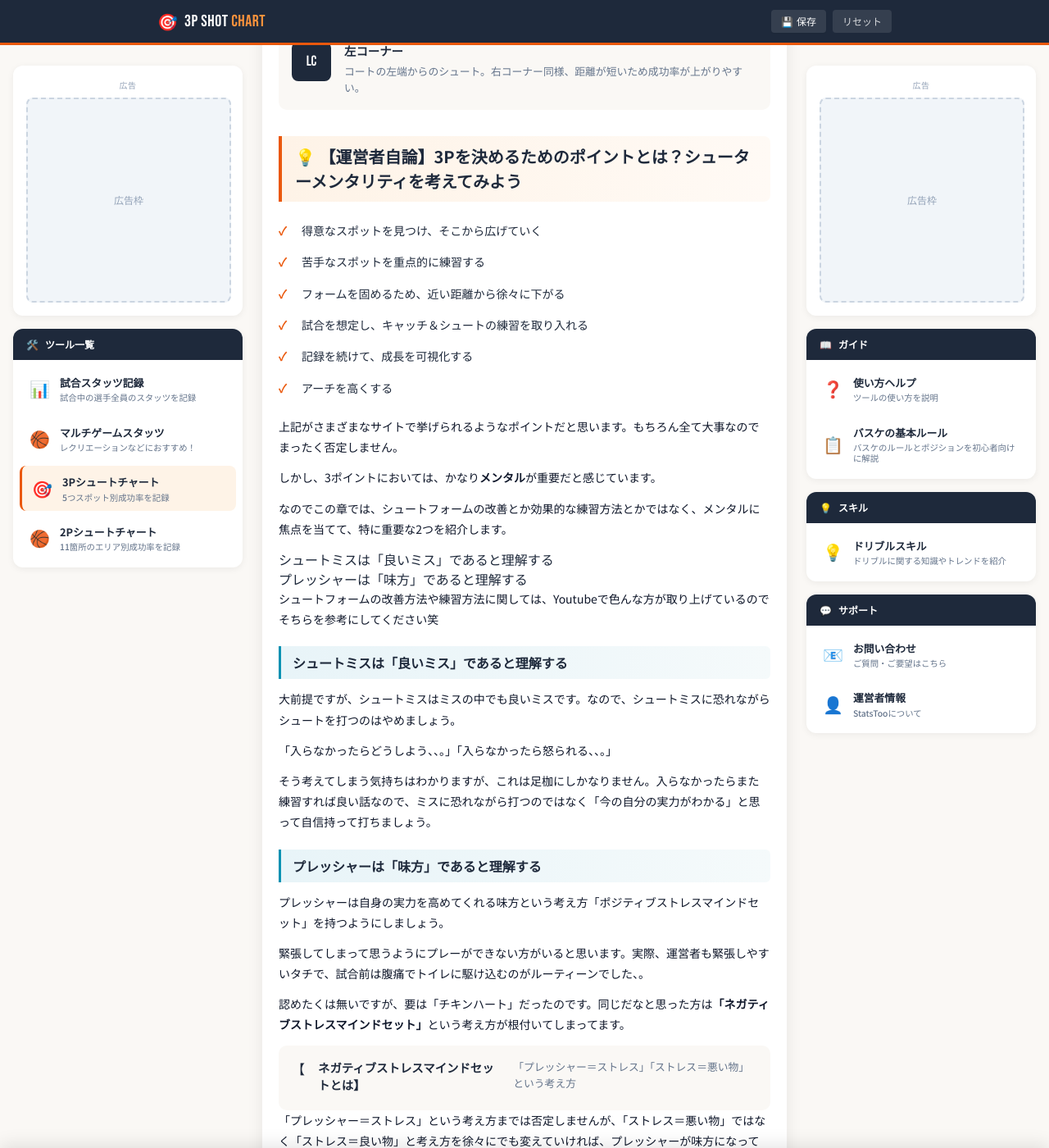
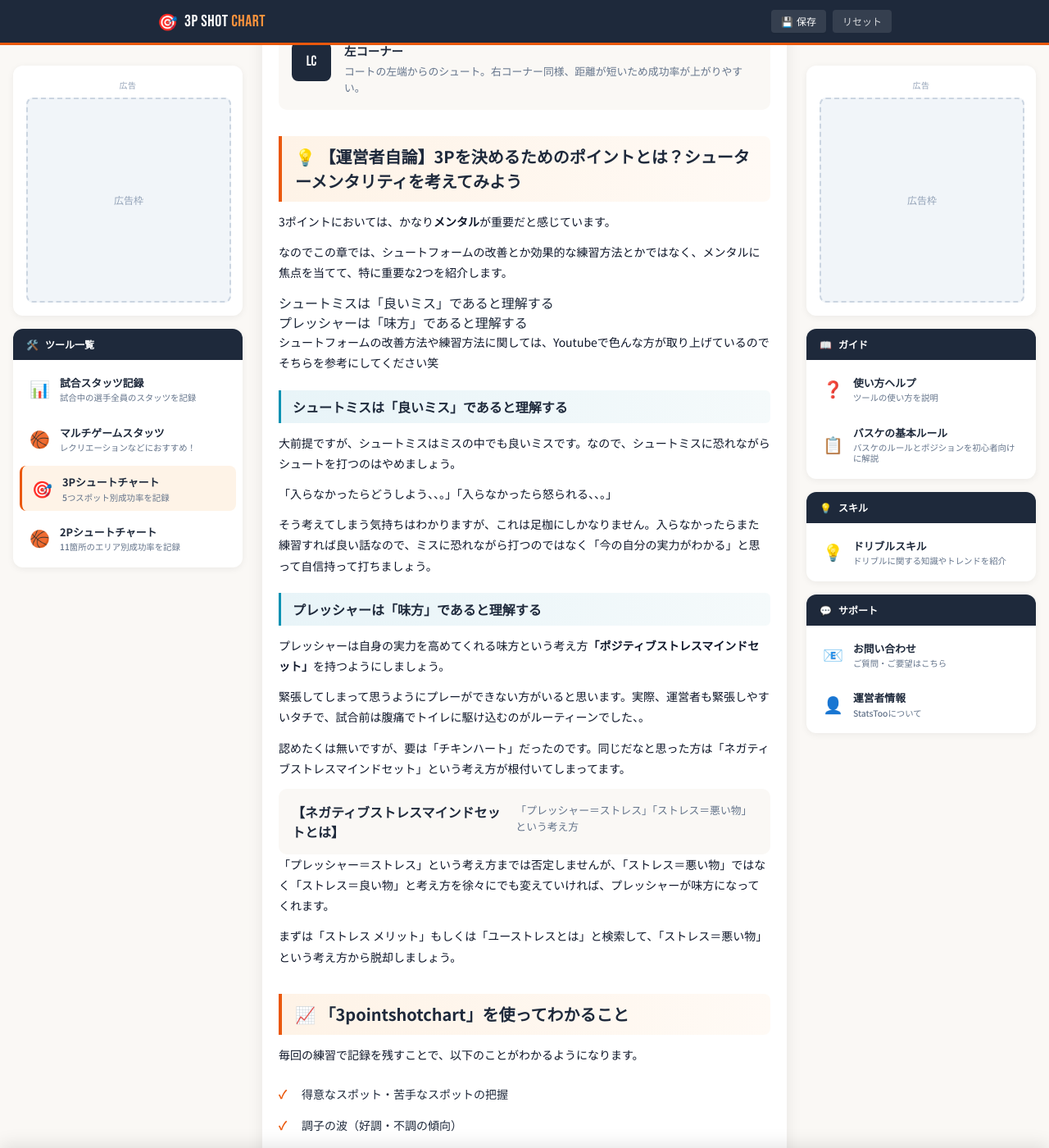
Before and after one commit to BSK-Ryo/statstoo, a Jekyll site: the page built from tools/3point-shot-chart/index.html, in a window 1280 px wide and 1400 px high, scrolled down 3245 px. Shown: the whole window at 82% size. Built offline with Jekyll 4.4.1, drawn with Linux system fonts in a browser that asks for light colours; nearby versions of some CDN libraries.

Commit message:
微調整

```diff
--- a/tools/3point-shot-chart/index.html
+++ b/tools/3point-shot-chart/index.html
@@ -520,16 +520,7 @@ description: 3Pシュートのスポット別成功率を記録・分析。個
 
             <section class="article-block">
                 <h2>💡 【運営者自論】3Pを決めるためのポイントとは？シューターメンタリティを考えてみよう</h2>
-                <ul class="article-list-check">
-                    <li>得意なスポットを見つけ、そこから広げていく</li>
-                    <li>苦手なスポットを重点的に練習する</li>
-                    <li>フォームを固めるため、近い距離から徐々に下がる</li>
-                    <li>試合を想定し、キャッチ＆シュートの練習を取り入れる</li>
-                    <li>記録を続けて、成長を可視化する</li>
-                    <li>アーチを高くする</li>
-                </ul>
-                <p>上記がさまざまなサイトで挙げられるようなポイントだと思います。もちろん全て大事なのでまったく否定しません。</p>
-                <p>しかし、3ポイントにおいては、かなり<b>メンタル</b>が重要だと感じています。</p>
+                <p>3ポイントにおいては、かなり<b>メンタル</b>が重要だと感じています。</p>
                 <p>なのでこの章では、シュートフォームの改善とか効果的な練習方法とかではなく、メンタルに焦点を当てて、特に重要な2つを紹介します。
                     <ol>
                         <li>シュートミスは「良いミス」であると理解する</li>
@@ -543,11 +534,11 @@ description: 3Pシュートのスポット別成功率を記録・分析。個
                 <p>そう考えてしまう気持ちはわかりますが、これは足枷にしかなりません。入らなかったらまた練習すれば良い話なので、ミスに恐れながら打つのではなく「今の自分の実力がわかる」と思って自信持って打ちましょう。</p>
 
                 <h3 class="article-block">プレッシャーは「味方」であると理解する</h3>
-                <p>プレッシャーは自身の実力を高めてくれる味方という考え方「ポジティブストレスマインドセット」を持つようにしましょう。</p>
+                <p>プレッシャーは自身の実力を高めてくれる味方という考え方<strong>「ポジティブストレスマインドセット」</strong>を持つようにしましょう。</p>
                 <p>緊張してしまって思うようにプレーができない方がいると思います。実際、運営者も緊張しやすいタチで、試合前は腹痛でトイレに駆け込むのがルーティーンでした、。</p>
-                <p>認めたくは無いですが、要は「チキンハート」だったのです。同じだなと思った方は<b>「ネガティブストレスマインドセット」</b>という考え方が根付いてしまってます。</p>
+                <p>認めたくは無いですが、要は「チキンハート」だったのです。同じだなと思った方は「ネガティブストレスマインドセット」という考え方が根付いてしまってます。</p>
                 <div class="spot-item">
-                    【<strong>ネガティブストレスマインドセットとは】</strong> <p>「プレッシャー＝ストレス」「ストレス＝悪い物」という考え方</p>
+                    <b>【ネガティブストレスマインドセットとは】</b> <p>「プレッシャー＝ストレス」「ストレス＝悪い物」という考え方</p>
                 </div>
                 <p>「プレッシャー＝ストレス」という考え方までは否定しませんが、「ストレス＝悪い物」ではなく「ストレス＝良い物」と考え方を徐々にでも変えていければ、プレッシャーが味方になってくれます。</p>
                 <p>まずは「ストレス メリット」もしくは「ユーストレスとは」と検索して、「ストレス＝悪い物」という考え方から脱却しましょう。</p>
```
